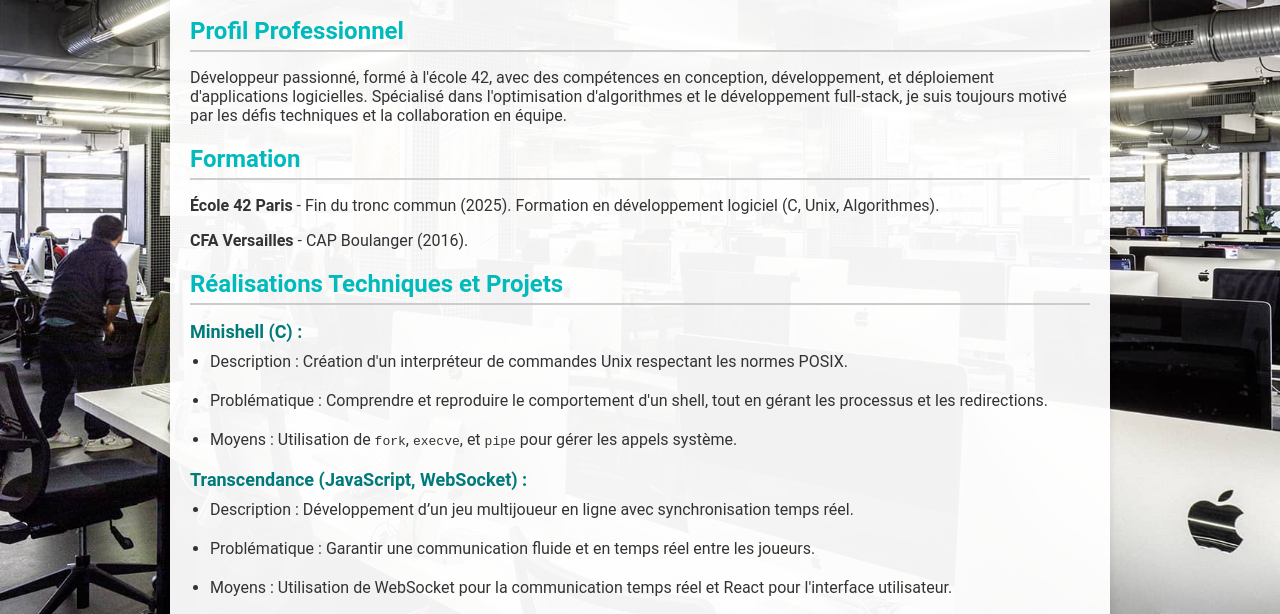
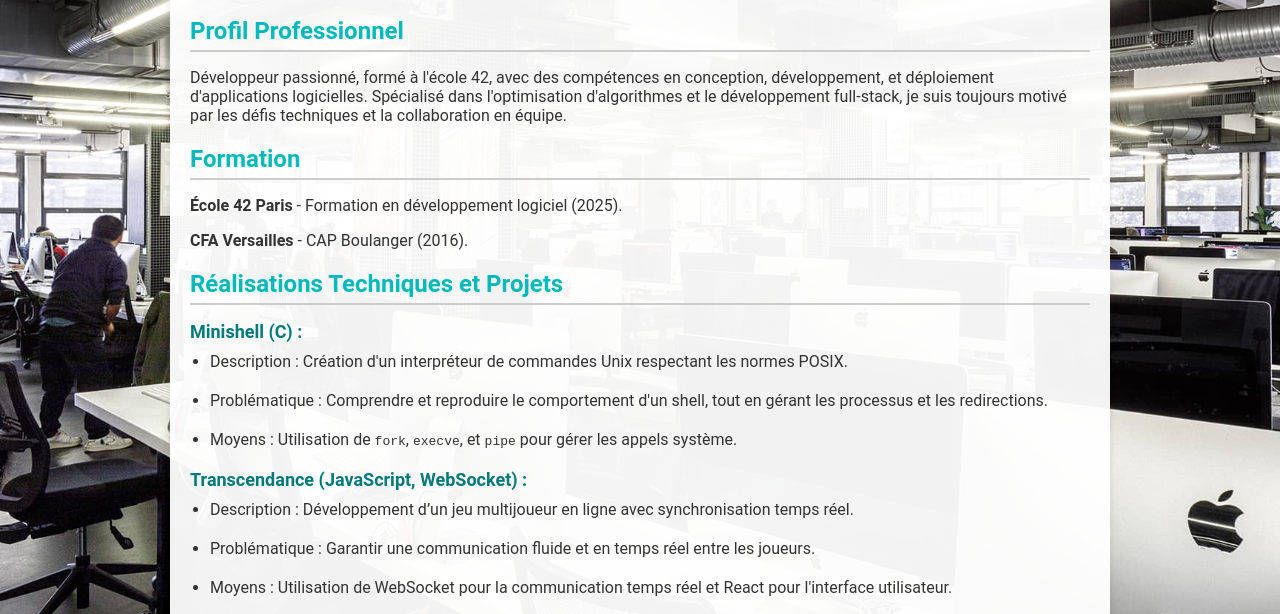
Before and after one commit to naguivaillant/CV, a plain HTML site: page index.html in a window 1280 px wide. Shown: the part 161-775 px from the top of the page. Drawn offline with Linux system fonts and the light colour scheme.

Commit message:
encore plus de clean

```diff
--- a/index.html
+++ b/index.html
@@ -169,7 +169,7 @@
         <!-- Formation -->
         <div class="section">
             <h2>Formation</h2>
-            <p><strong>École 42 Paris</strong> - Fin du tronc commun (2025). Formation en développement logiciel (C, Unix, Algorithmes).</p>
+            <p><strong>École 42 Paris</strong> - Formation en développement logiciel (2025).</p>
             <p><strong>CFA Versailles</strong> - CAP Boulanger (2016).</p>
         </div>
 
```
